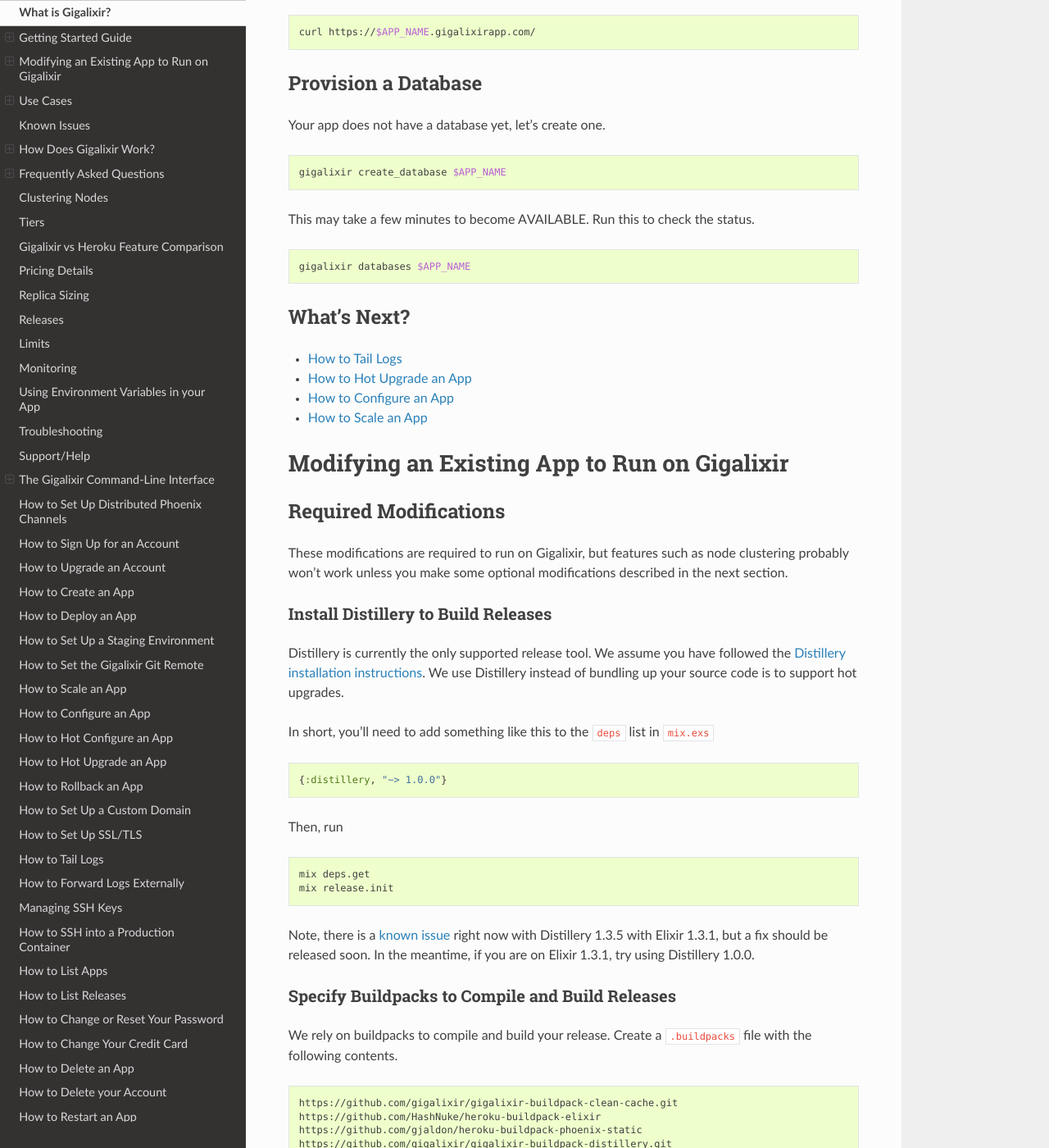
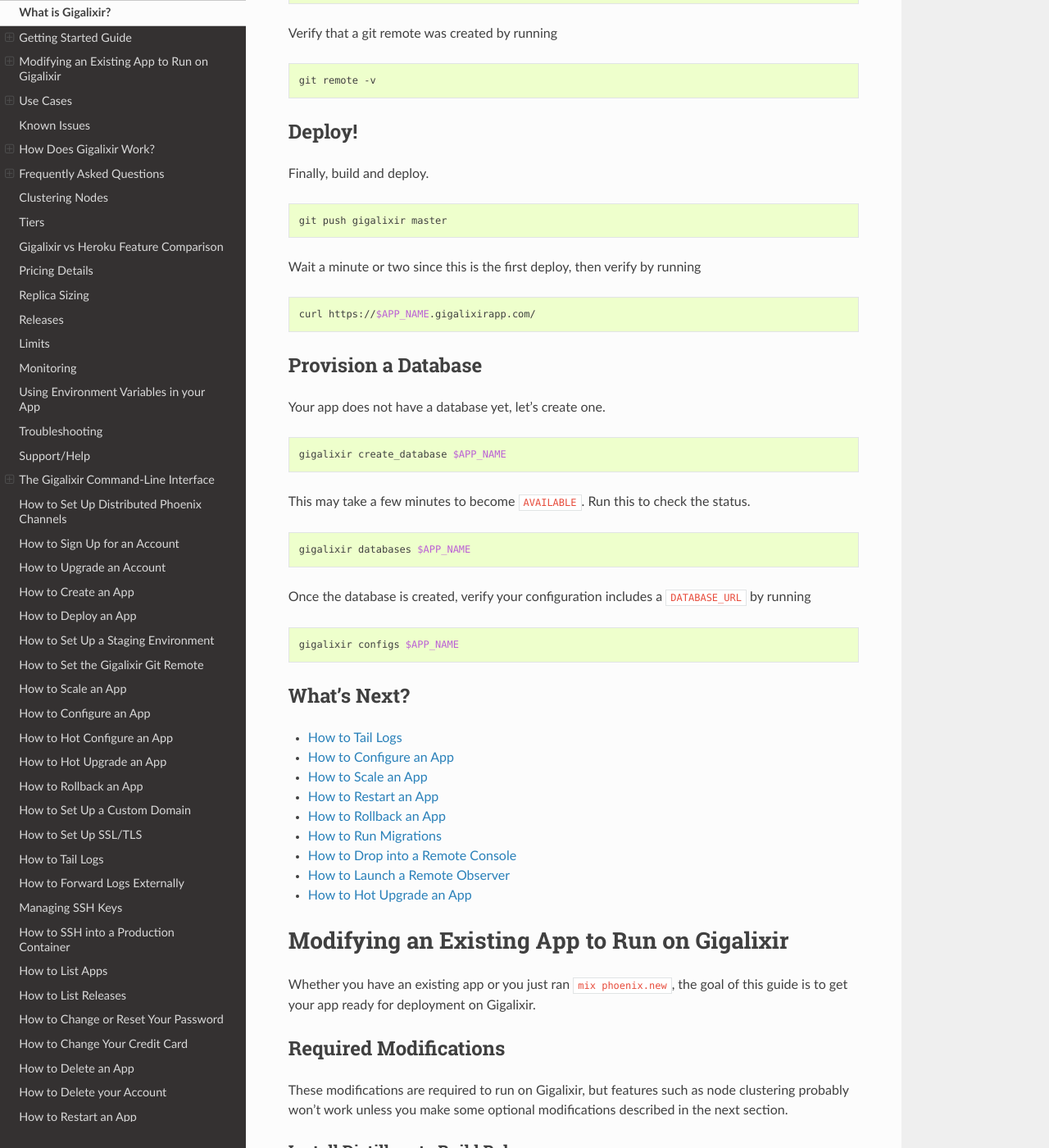
Before and after one commit to gigalixir/gigalixir-cli, a Sphinx documentation site: the page built from docs/source/main.rst, in a window 1280 px wide and 1400 px high, scrolled down 2060 px. Shown: the whole window at 82% size. Built offline with Sphinx 7.4.7 and the Read the Docs theme 2.0.0, drawn with Linux system fonts in a browser that asks for light colours; some of the changed text lies outside the part shown.

```diff
--- a/docs/source/main.rst
+++ b/docs/source/main.rst
@@ -49,6 +49,12 @@ Next install, the command-line interface. Gigalixir currently does not have a we
 
     pip install gigalixir
 
+Verify by running
+
+.. code-block:: bash
+
+    gigalixir --help
+
 Create an Account
 -----------------
 
@@ -67,6 +73,12 @@ Next, log in. This will grant you an api key which expires in 365 days. It will
 .. code-block:: bash
 
     gigalixir login
+
+Verify by running
+
+.. code-block:: bash
+
+    gigalixir account
 
 Prepare Your App
 ----------------
@@ -87,6 +99,12 @@ Set Up App for Deploys
     cd gigalixir-getting-started
     APP_NAME=$(gigalixir create)
 
+Verify that a git remote was created by running
+
+.. code-block:: bash
+
+    git remote -v
+
 Deploy!
 -------
 
@@ -96,7 +114,7 @@ Finally, build and deploy.
 
     git push gigalixir master
 
-Wait a minute or two since this is the first deploy, then test it out.
+Wait a minute or two since this is the first deploy, then verify by running
 
 .. code-block:: bash
 
@@ -111,25 +129,38 @@ Your app does not have a database yet, let's create one.
 
     gigalixir create_database $APP_NAME
 
-This may take a few minutes to become AVAILABLE. Run this to check the status.
+This may take a few minutes to become :bash:`AVAILABLE`. Run this to check the status.
 
 .. code-block:: bash
 
     gigalixir databases $APP_NAME
 
+Once the database is created, verify your configuration includes a :bash:`DATABASE_URL` by running
+
+.. code-block:: bash
+
+    gigalixir configs $APP_NAME
+
 What's Next?
 ------------
 
 - :ref:`logging`
-- :ref:`hot-upgrade`
 - :ref:`configs`
 - :ref:`scale`
+- :ref:`restart`
+- :ref:`rollback`
+- :ref:`migrations`
+- :ref:`remote console`
+- :ref:`remote observer`
+- :ref:`hot-upgrade`
 
 .. _`make your existing app work on Gigalixir`:
 .. _`modifying existing app`:
 
 Modifying an Existing App to Run on Gigalixir
 =============================================
+
+Whether you have an existing app or you just ran :bash:`mix phoenix.new`, the goal of this guide is to get your app ready for deployment on Gigalixir.
 
 Required Modifications
 ----------------------
@@ -640,7 +671,7 @@ We also know that Elixir/Phoenix apps are designed to be long-lived and potentia
 Monitoring
 ==========
 
-Gigalixir doesn't provide any monitoring out of the box, but we are working on it.
+Gigalixir doesn't provide any monitoring out of the box, but we are working on it. Also, you can always use a remote observer to inspect your node. See, :ref:`remote observer`.
 
 .. _distillery-replace-os-vars:
 .. _`app configuration`:
@@ -884,6 +915,8 @@ to work. For information on how to install the latest version of git on Ubuntu,
 
     git -c http.extraheader="GIGALIXIR-HOT: true" push gigalixir master
 
+.. _`rollback`:
+
 How to Rollback an App
 ======================
 
@@ -1073,6 +1106,8 @@ How to Delete your Account
 ==========================
 
 There is currently no way to completely delete an account. We are working on implementing this feature.
+
+.. _`restart`:
 
 How to Restart an App
 =====================
@@ -1367,6 +1402,8 @@ To see things like which account you are logged in as, what tier you are on, and
 
     gigalixir account
 
+.. _`remote observer`:
+
 How to Launch a Remote Observer
 ===============================
 
```
Also changed, not shown: 2 other files.
